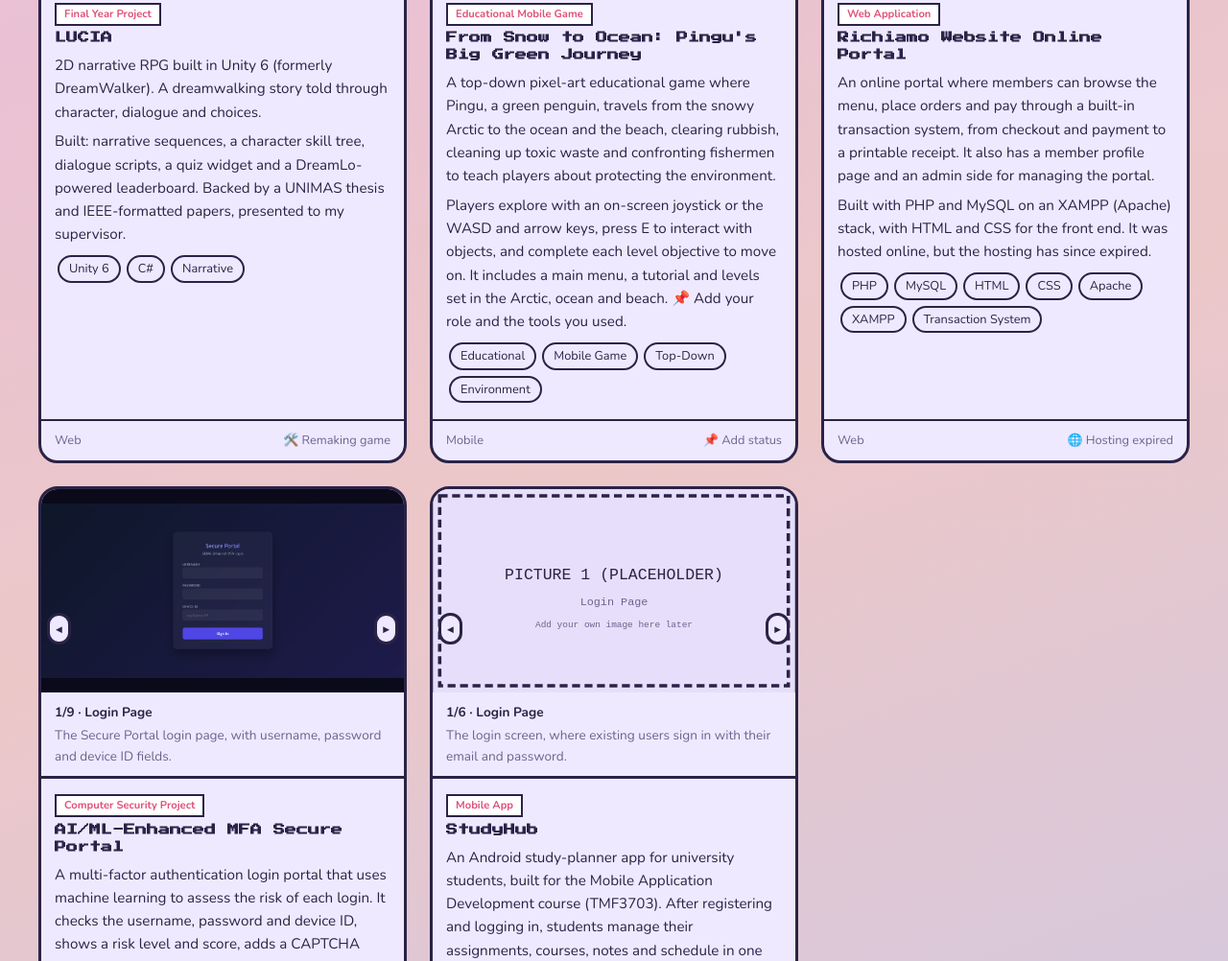
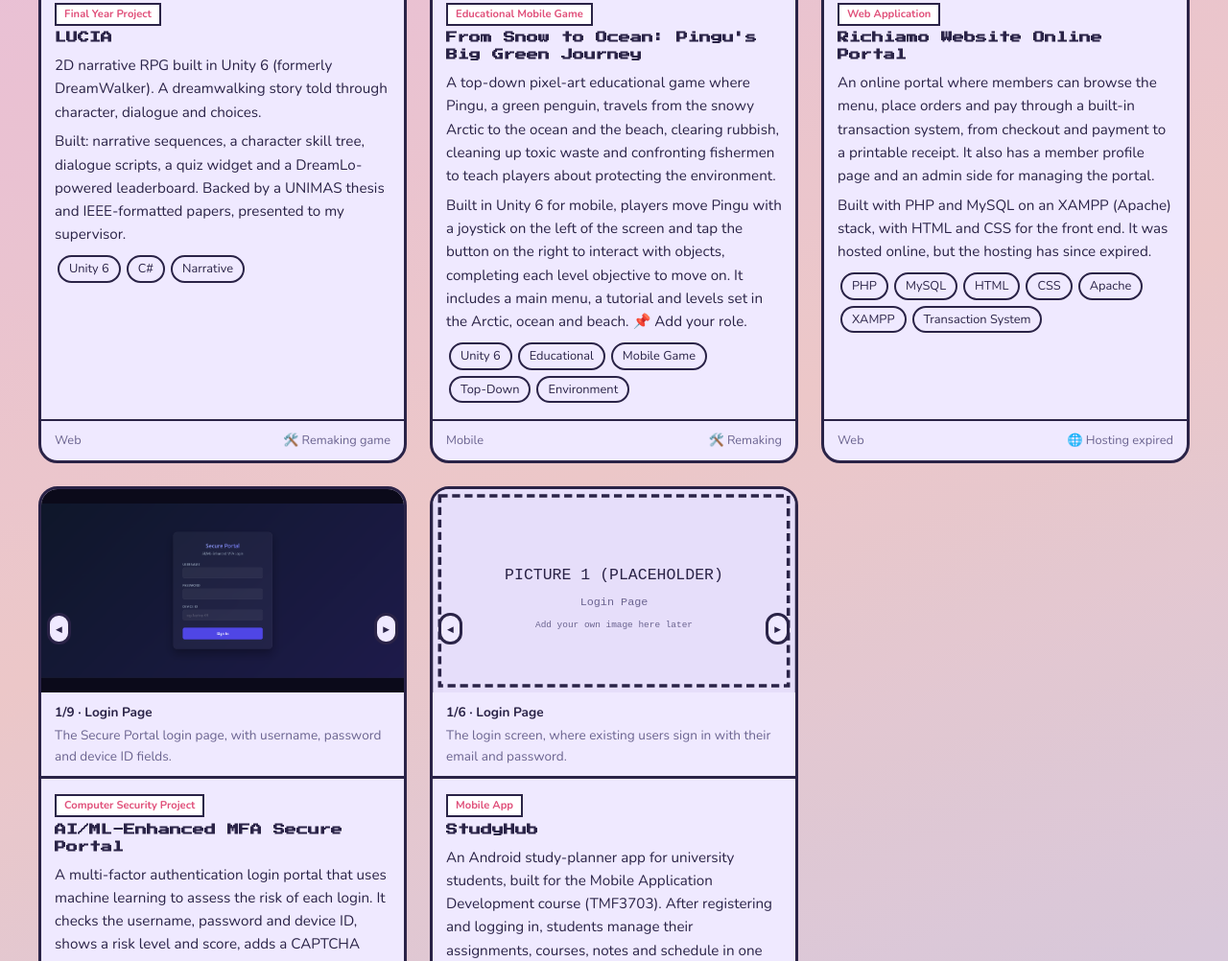
Before and after one commit to aleessyaalmaz/portfolio, a plain HTML site: page index.html in a window 1280 px wide. Shown: the part 2826-3828 px from the top of the page at 96% size. Drawn offline with nearby package versions, Linux system fonts and the light colour scheme.

Commit message:
Update game engine from 'Add engine' to 'Unity 6'

```diff
--- a/index.html
+++ b/index.html
@@ -259,13 +259,13 @@ h1.name{font-size:clamp(1.05rem,3.4vw,1.8rem)}
 <span class="tag">Unity 6</span><span class="tag">C#</span><span class="tag">Narrative</span></div>
 <div class="pfoot"><span>Web</span><span>🛠️ Remaking game</span></div>
 </article>
-<article class="pcard" data-cat="game" data-engine="📌 Add engine">
+<article class="pcard" data-cat="game" data-engine="Unity 6">
 <div class="gallery" data-project="pingu"></div>
 <div class="pbody"><span class="badge">Educational Mobile Game</span><h3>From Snow to Ocean: Pingu's Big Green Journey</h3>
 <p>A top-down pixel-art educational game where Pingu, a green penguin, travels from the snowy Arctic to the ocean and the beach, clearing rubbish, cleaning up toxic waste and confronting fishermen to teach players about protecting the environment.</p>
-<p>Players explore with an on-screen joystick or the WASD and arrow keys, press E to interact with objects, and complete each level objective to move on. It includes a main menu, a tutorial and levels set in the Arctic, ocean and beach. 📌 Add your role and the tools you used.</p>
-<span class="tag">Educational</span><span class="tag">Mobile Game</span><span class="tag">Top-Down</span><span class="tag">Environment</span></div>
-<div class="pfoot"><span>Mobile</span><span>📌 Add status</span></div>
+<p>Built in Unity 6 for mobile, players move Pingu with a joystick on the left of the screen and tap the button on the right to interact with objects, completing each level objective to move on. It includes a main menu, a tutorial and levels set in the Arctic, ocean and beach. 📌 Add your role.</p>
+<span class="tag">Unity 6</span><span class="tag">Educational</span><span class="tag">Mobile Game</span><span class="tag">Top-Down</span><span class="tag">Environment</span></div>
+<div class="pfoot"><span>Mobile</span><span>🛠️ Remaking</span></div>
 </article>
 <article class="pcard" data-cat="other" data-stack="Apache, MySQL, XAMPP">
 <div class="gallery" data-project="richie"></div>
```
